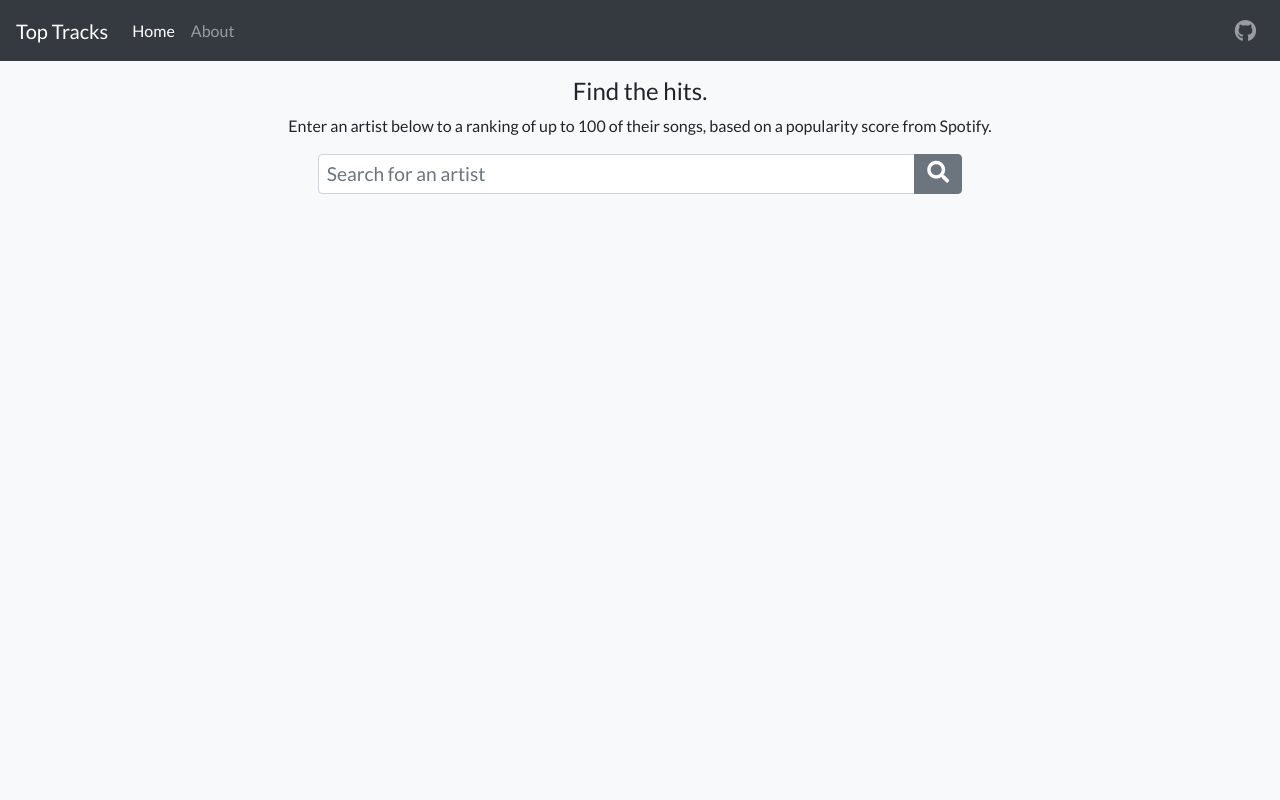
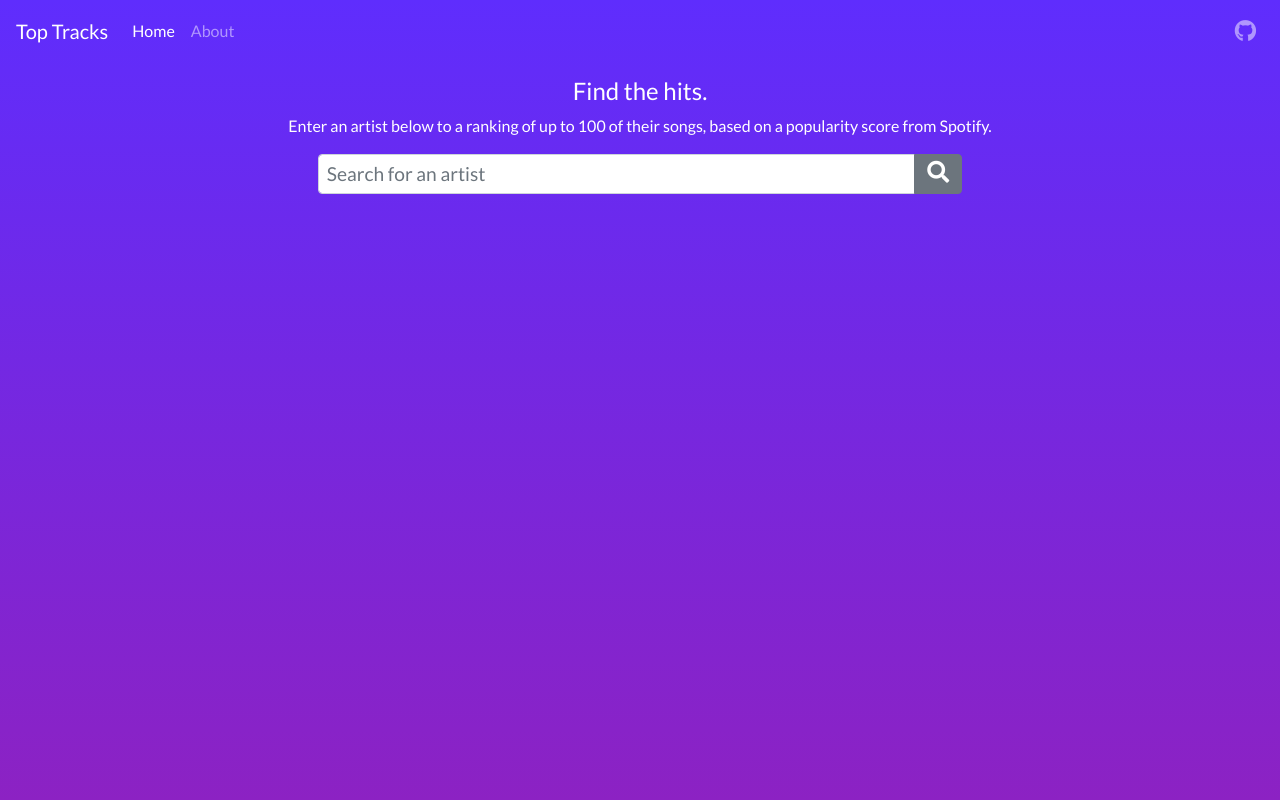
Before and after one commit to craffer/top-tracks, a Flask app: page / in a window 1280 px wide. Run offline with Flask 2, Linux system fonts and the light colour scheme; style sheets or scripts are compiled from the project's sources; some libraries are stand-ins or nearby versions.

Commit message:
Add colorful background

```diff
--- a/toptracks/static/css/style.css
+++ b/toptracks/static/css/style.css
@@ -2,6 +2,19 @@
 
 body {
     font-family: 'Lato', sans-serif;
+    min-height: 100vh;
+    height: 100%;
+    background: rgb(140, 34, 195);
+    background: linear-gradient(rgba(95, 45, 253, 1) 0px, rgba(140, 34, 195, 1) 800px, rgba(130, 24, 185, 1) 100%);
+    background-repeat: repeat-x;
+}
+
+.text-white {
+    color: white;
+}
+
+.navbar {
+    background: transparent;
 }
 
 .album-art {
--- a/toptracks/templates/index.html
+++ b/toptracks/templates/index.html
@@ -20,7 +20,7 @@
 </head>
 
 <body class="bg-light">
-    <nav class="navbar navbar-expand-lg navbar-dark bg-dark mb-3">
+    <nav class="navbar navbar-expand-lg navbar-dark mb-3">
         <a class="navbar-brand" href="{{ url_for('show_index') }}">Top Tracks</a>
         <button class="navbar-toggler" type="button" data-toggle="collapse" data-target="#navbarSupportedContent"
             aria-controls="navbarSupportedContent" aria-expanded="false" aria-label="Toggle navigation">
@@ -46,7 +46,7 @@
     </nav>
     <div class="container-fluid">
         <div class="col-md-10 offset-md-1">
-            <div class="d-flex flex-column align-items-center">
+            <div class="d-flex flex-column align-items-center text-white">
                 <h4>Find the hits.</h4>
                 <div>Enter an artist below to a ranking of up to 100 of their songs, based on a popularity score from Spotify.</div>
             </div>
```
